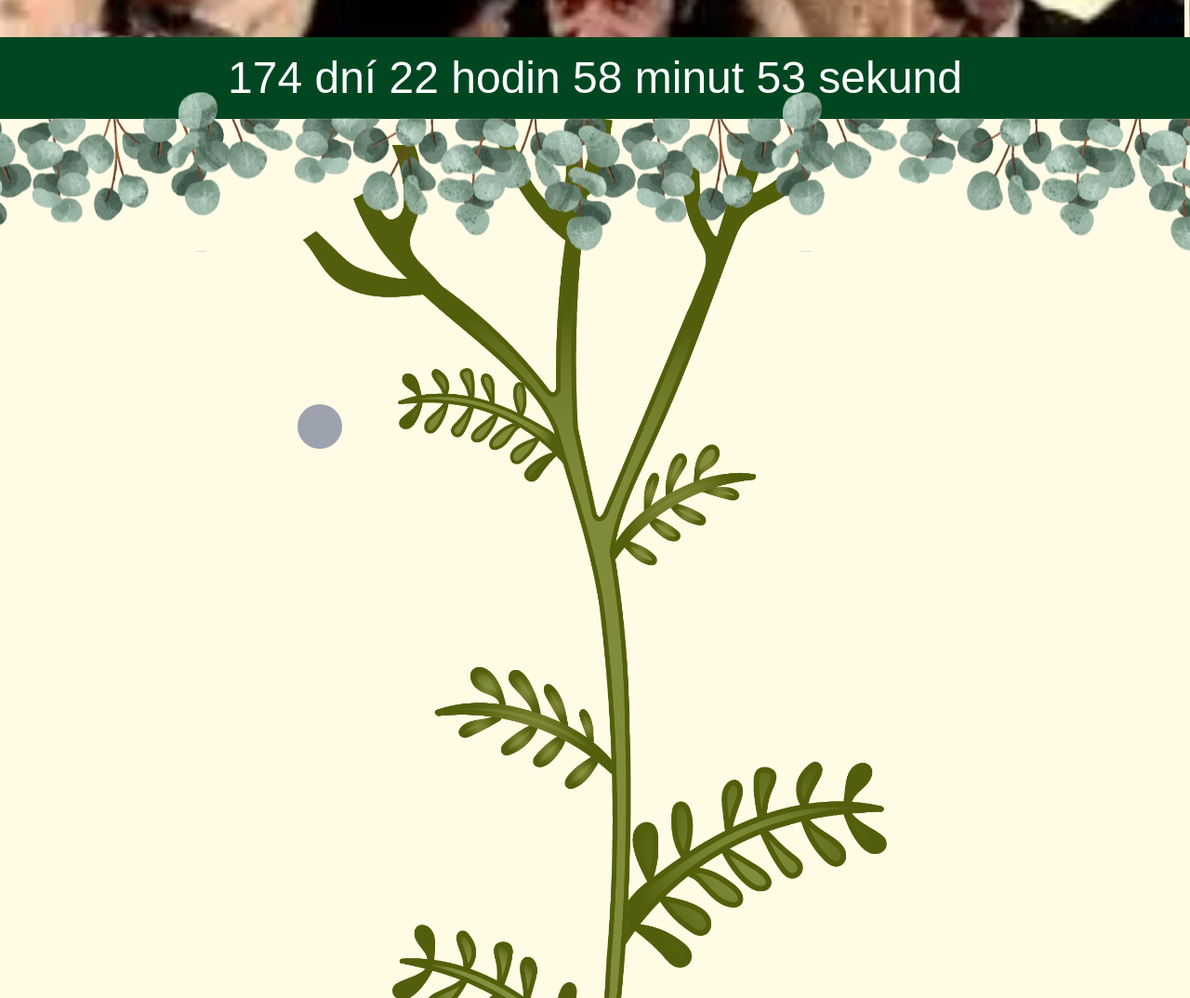
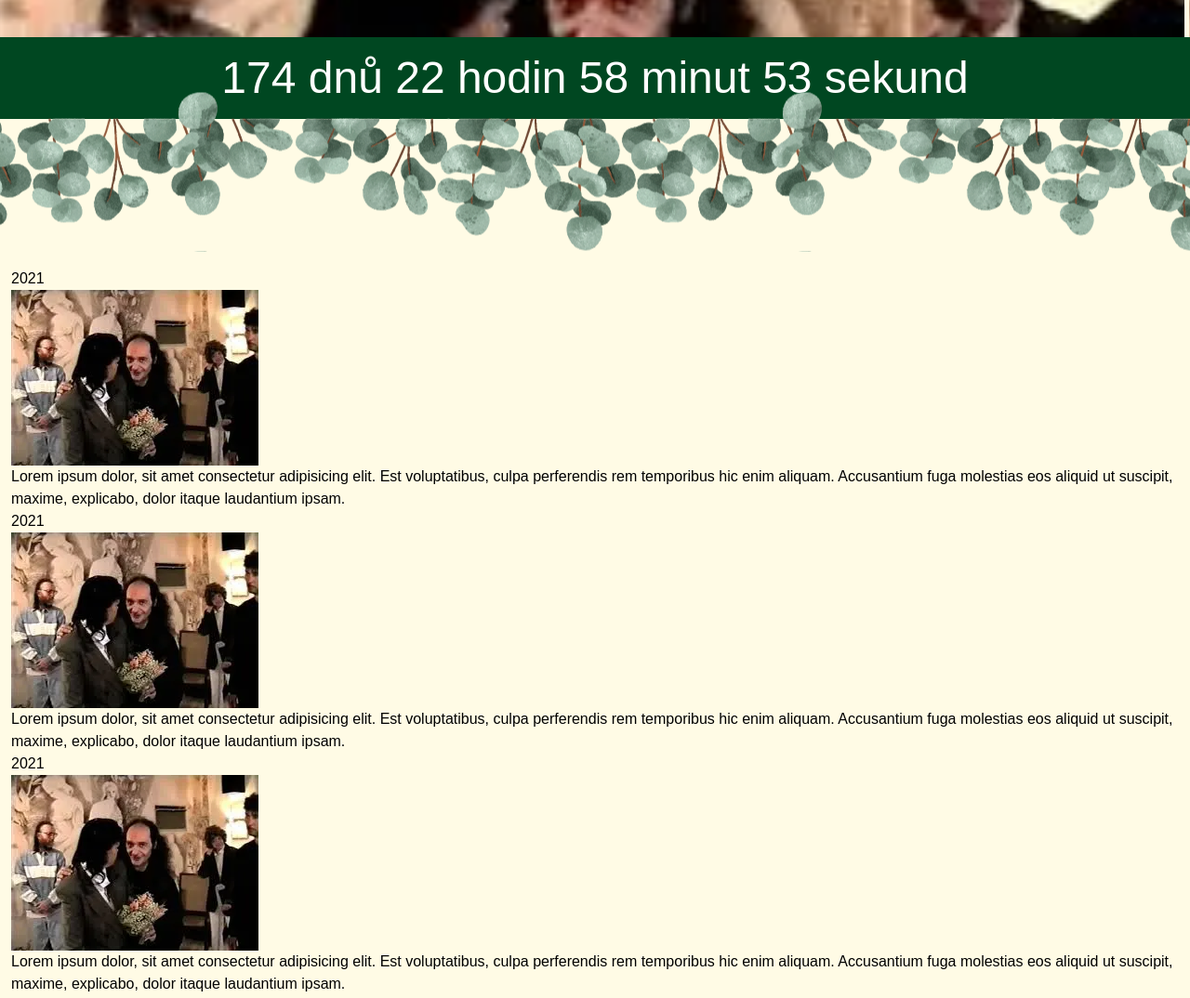
Before and after one commit to MatejZelenka/KaraWedding, a website built with Vite: page index.html in a window 1280 px wide. Shown: the part 400-1474 px from the top of the page at 93% size. Built offline with nearby package versions, Linux system fonts and the light colour scheme; a web font is replaced by a local one.

Commit message:
couple of fixes

```diff
--- a/index.html
+++ b/index.html
@@ -19,6 +19,19 @@
     <nav class="bg-green text-white fixed w-full z-10 left-0 top-0 start-0">
       <div class="hidden w-full md:block md:w-auto" id="navbar-default">
         <ul class="flex items-center min-h-10 px-5 gap-10 justify-center">
+          <li>
+            <a href="#our-story">Náš příběh</a>
+          </li>
+          <li>
+            <a href="#wedding-form">Formular</a>
+          </li>
+          <li>
+            <a href="#practical-info">Praktické informace</a>
+          </li>
+        </ul>
+      </div>
+      <div class="w-full opacity-0 invisible transition-opacity absolute top-10 right-0 bg-green" id="navbar-mobile">
+        <ul class="flex flex-col items-center py-5 gap-10">
           <li>
             <a href="#our-story">Náš příběh</a>
           </li>
@@ -65,8 +78,26 @@
     <section class="relative px-3" id="our-story">
       <div class="grid place-items-center">
         <div class="absolute top-[-29.05px] rotate-180 h-[10.75rem] w-full bg-eukaliptus bg-center"></div>
-        <img class="w-[50%]" src="./images/our-story.png" />
-        <div class="bg-gray-400 rounded-full w-12 h-12 absolute top-[19%] left-[25%] -z-10"></div>
+
+        <div class="py-[10rem]">
+          <h2>2021</h2>
+          <img src="./images/kara.webp">
+          <p>Lorem ipsum dolor, sit amet consectetur adipisicing elit. Est voluptatibus, culpa perferendis rem
+            temporibus hic enim aliquam. Accusantium fuga molestias eos aliquid ut suscipit, maxime, explicabo, dolor
+            itaque laudantium ipsam.</p>
+          <h2>2021</h2>
+          <img src="./images/kara.webp">
+          <p>Lorem ipsum dolor, sit amet consectetur adipisicing elit. Est voluptatibus, culpa perferendis rem
+            temporibus hic enim aliquam. Accusantium fuga molestias eos aliquid ut suscipit, maxime, explicabo, dolor
+            itaque laudantium ipsam.</p>
+          <h2>2021</h2>
+          <img src="./images/kara.webp">
+          <p>Lorem ipsum dolor, sit amet consectetur adipisicing elit. Est voluptatibus, culpa perferendis rem
+            temporibus hic enim aliquam. Accusantium fuga molestias eos aliquid ut suscipit, maxime, explicabo, dolor
+            itaque laudantium ipsam.</p>
+        </div>
+
+
 
         <div class="absolute bottom-[-29.05px] h-[10.75rem] w-full bg-eukaliptus bg-center"></div>
       </div>
@@ -84,7 +115,7 @@
     <section class="py-[10rem] relative" id="wedding-form">
       <div class="absolute top-[-29.05px] rotate-180 h-[10.75rem] w-full bg-eukaliptus bg-center"></div>
       <form class="max-w-md mx-auto px-3" name="submit-to-google-sheet">
-        <h3>Budete se svatby ucastnit?</h3>
+        <h3 class="text-lg font-bold">Budete se svatby ucastnit?</h3>
         <div class="grid grid-cols-2">
           <div class="w-full mb-5 group flex items-center">
             <input id="coming" type="radio" value="Yes" name="is-coming" checked
@@ -97,7 +128,7 @@
             <label for="not-coming" class="ms-2 text-sm font-medium text-gray-900">Ne</label>
           </div>
         </div>
-        <h3>Vyplnte Vase udaje</h3>
+        <h3 class="text-lg font-bold">Vyplnte Vase udaje</h3>
         <div class="grid md:grid-cols-2 md:gap-6">
           <div class="w-full mb-5 group">
             <label for="name" class="block mb-2 text-sm font-medium text-green">Vas jmeno</label>
--- a/main.js
+++ b/main.js
@@ -1,34 +1,39 @@
-import './style.css'
-import {swiper} from "./public/js/slideshow.js";
-import {addLoadingAnimation, resendForm, showAlert} from "./public/js/formUtils.js";
-import { countdown } from './public/js/countdown.js';
+import "./style.css";
+import { swiper } from "./public/js/slideshow.js";
+import {
+  addLoadingAnimation,
+  resendForm,
+  showAlert,
+} from "./public/js/formUtils.js";
+import { countdownInit } from "./public/js/countdown.js";
+import { toggleMenuMobile } from "./public/js/mobileMenu.js";
 
+countdownInit();
 swiper();
+document
+  .querySelector("button[data-collapse-toggle]")
+  .addEventListener("click", () => toggleMenuMobile());
 
 //url used from Google sheet app
-const scriptURL = 'https://script.google.com/macros/s/AKfycbzbDfFWxtlIoHcN_RTPxITDw6ilWTOcB4Qp85QOZeWMvtAcgkBET4oy3fQlHVwM-B2cqw/exec'
-const form = document.forms['submit-to-google-sheet']
-const alerts = document.querySelector('#alerts-menu');
-const resendFormButton = alerts.querySelector('#new-form');
+const scriptURL =
+  "https://script.google.com/macros/s/AKfycbzbDfFWxtlIoHcN_RTPxITDw6ilWTOcB4Qp85QOZeWMvtAcgkBET4oy3fQlHVwM-B2cqw/exec";
+const form = document.forms["submit-to-google-sheet"];
+const alerts = document.querySelector("#alerts-menu");
+const resendFormButton = alerts.querySelector("#new-form");
 
-form.addEventListener('submit', e => {
+form.addEventListener("submit", (e) => {
   e.preventDefault();
   addLoadingAnimation(form);
 
-  fetch(scriptURL, { method: 'POST', body: new FormData(form)})
-    .then(response => {
-      console.log('Success!', response);
+  fetch(scriptURL, { method: "POST", body: new FormData(form) })
+    .then((response) => {
+      console.log("Success!", response);
       showAlert(true, form, alerts);
     })
-    .catch(error => {
-      console.error('Error!', error.message);
+    .catch((error) => {
+      console.error("Error!", error.message);
       showAlert(false, form, alerts);
-    })
-})
+    });
+});
 
-resendFormButton.addEventListener('click', () => resendForm(form, alerts));
-
-
-const endDate = new Date("Sep 25, 2024 17:00:00").getTime();
-
-setInterval(() => countdown(endDate), 1000);
+resendFormButton.addEventListener("click", () => resendForm(form, alerts));
--- a/public/js/countdown.js
+++ b/public/js/countdown.js
@@ -1,18 +1,41 @@
-export const countdown = (endDate) => {
+export const countdownInit = () => {
   const countdownDiv = document.querySelector("#countdown");
-  const dateNow = new Date().getTime();
+  const countdownDate = new Date("Sep 25, 2024 17:00:00").getTime();
+  const timeInterval = setInterval(function () {
+    let dateNow = new Date().getTime();
+    let timeRemaining = countdownDate - dateNow;
+    countdownDiv.innerHTML = `${getDays(timeRemaining)} ${getHours(
+      timeRemaining
+    )} ${getMinutes(timeRemaining)} ${getSeconds(timeRemaining)}`;
+    timeRemaining < 0 ?? clearInterval(timeInterval);
+  }, 1000);
+};
 
-  const timeLeft = endDate - dateNow;
+const getDays = (distance) => {
+  const days = Math.floor(distance / (1000 * 60 * 60 * 24));
+  return days + getUnitInflection(days, "dnů", "dny", "den");
+};
+const getHours = (distance) => {
+  const hours = Math.floor(
+    (distance % (1000 * 60 * 60 * 24)) / (1000 * 60 * 60)
+  );
+  return hours + getUnitInflection(hours, "hodin", "hodiny", "hodina");
+};
+const getMinutes = (distance) => {
+  const minutes = Math.floor((distance % (1000 * 60 * 60)) / (1000 * 60));
+  return minutes + getUnitInflection(minutes, "minut", "minuty", "minuta");
+};
+const getSeconds = (distance) => {
+  const seconds = Math.floor((distance % (1000 * 60)) / 1000);
+  return seconds + getUnitInflection(seconds, "sekund", "sekundy", "sekunda");
+};
 
-  if (timeLeft < 0) {
-    clearInterval();
-    return (countdownDiv.innerHTML = "Uz jsme se vzali");
-  };
-
-  const days = Math.floor(timeLeft / (1000 * 60 * 60 * 24));
-  const hours = Math.floor((timeLeft % (1000 * 60 * 60 * 24)) / (1000 * 60 * 60));
-  const minutes = Math.floor((timeLeft % (1000 * 60 * 60)) / (1000 * 60));
-  const seconds = Math.floor((timeLeft % (1000 * 60)) / 1000);
-
-  countdownDiv.innerHTML = `${days} dní ${hours} hodin ${minutes} minut ${seconds} sekund`
-}
+const getUnitInflection = (count, five, two, one) => {
+  let unit = five;
+  if (count > 1 && count < 5) {
+    unit = two;
+  } else if (count === 1) {
+    unit = one;
+  }
+  return "&nbsp;" + unit;
+};
--- /dev/null
+++ b/public/js/mobileMenu.js
@@ -0,0 +1,12 @@
+export const toggleMenuMobile = () => {
+  const navigation = document.querySelector("#navbar-mobile");
+  if (navigation.classList.contains("invisible")) {
+    navigation.classList.remove("invisible");
+    navigation.classList.add("visible");
+  } else {
+    navigation.classList.remove("visible");
+    navigation.classList.add("invisible");
+  }
+
+  navigation.classList.toggle("opacity-100");
+};
```
